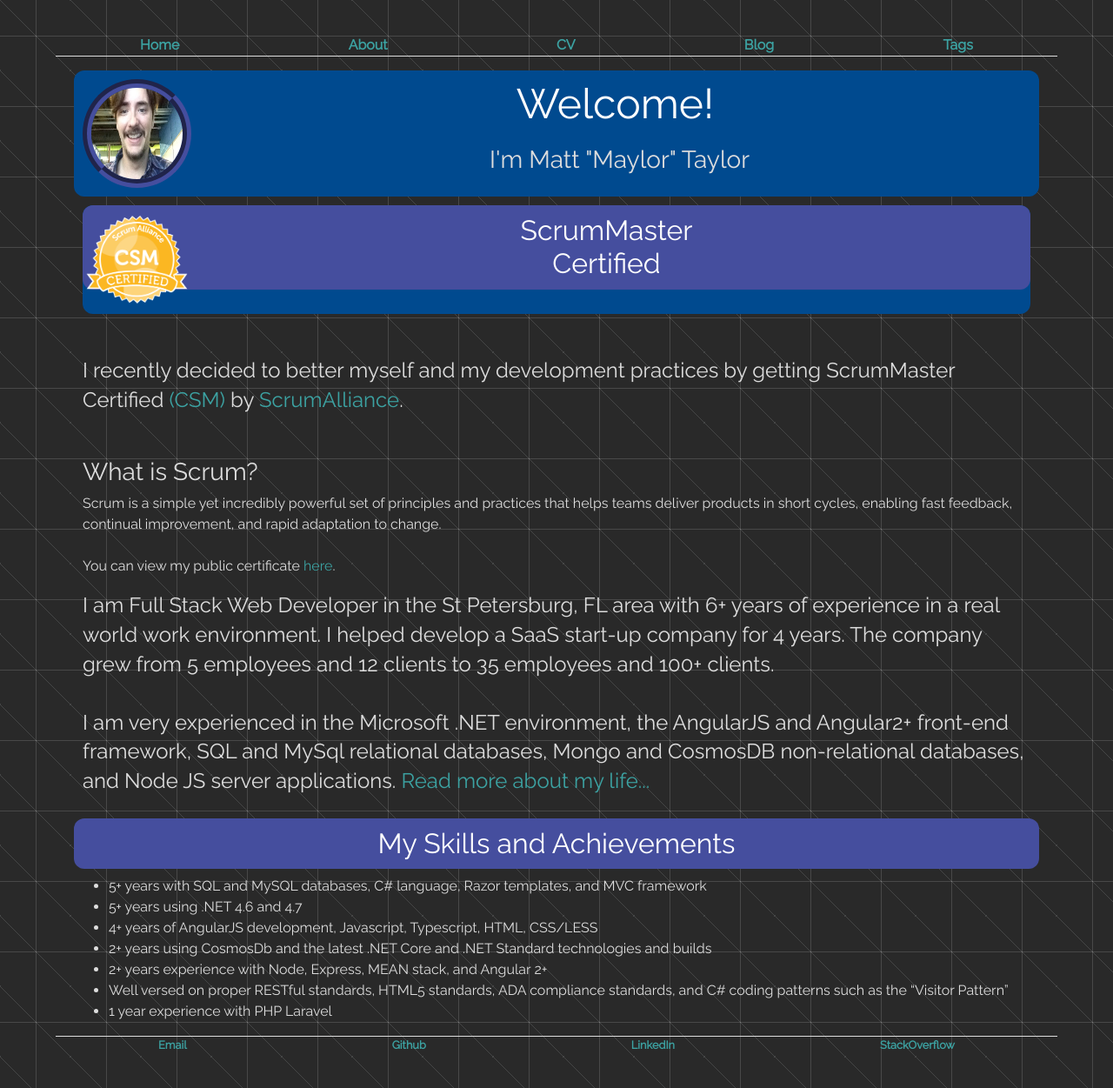
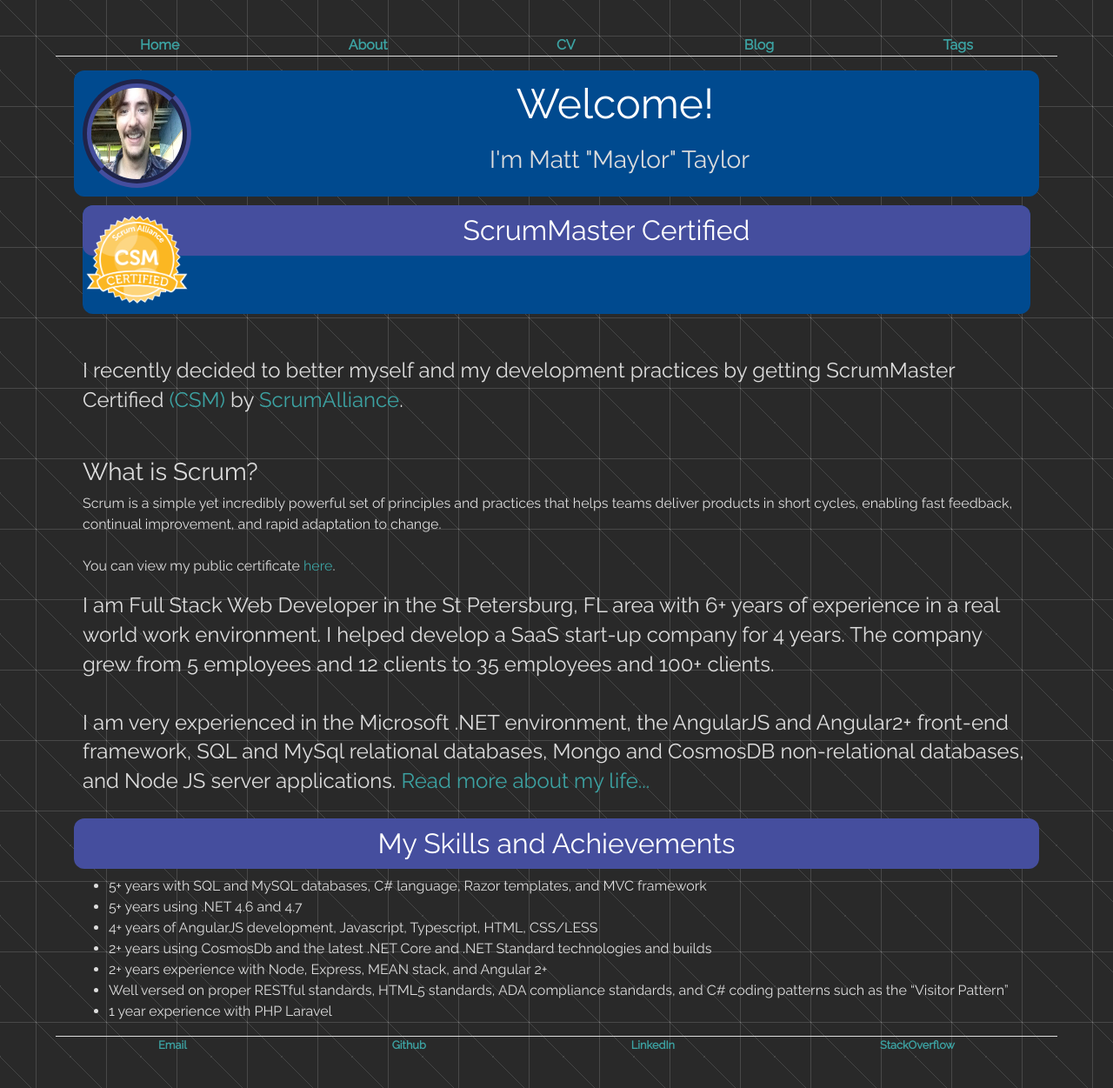
Before and after one commit to maylortaylor/maylortaylor.github.io, a Jekyll site: the page index.html, which Jekyll copies as it is, in a window 1280 px wide. Shown: the whole page at 87% size. Built offline with Jekyll 4.4.1, drawn with Linux system fonts in a browser that asks for light colours; nearby versions of some CDN libraries.

Commit message:
removed spacing

```diff
--- a/index.html
+++ b/index.html
@@ -77,7 +77,7 @@
 						<img src="./assets/media//seal-csm.png" class="float-left" alt="CSM Seal" width="125"
 						height="125">
 					</a>
-				<h2 class="header-name">ScrumMaster <br> Certified</h2>
+				<h2 class="header-name">ScrumMaster Certified</h2>
 			</div>
 
 			<br>
```
